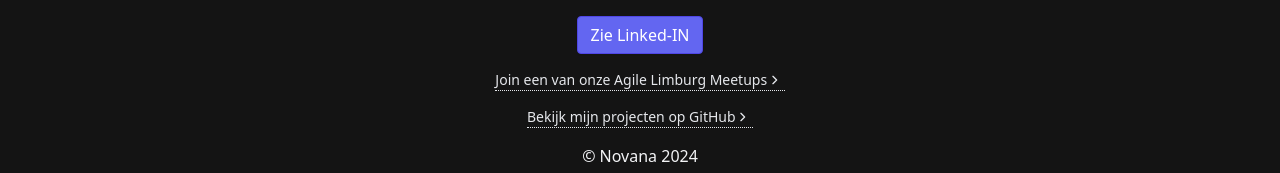
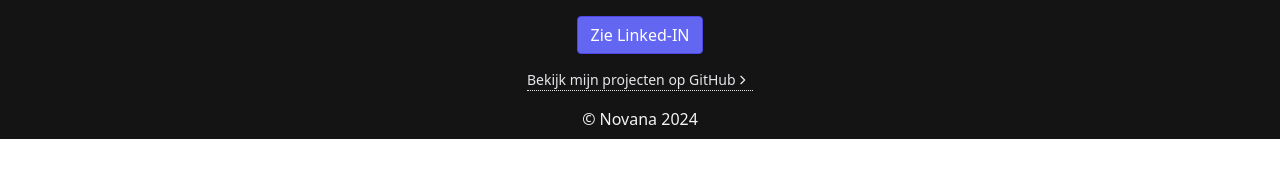
Before and after one commit to nicknijenhuis/novana, a Next.js app: page / in a window 1280 px wide. Shown: the part 2207-2380 px from the top of the page. After the commit the page ends 2346 px from the top, so only its background shows below. Built offline with nearby package versions, Linux system fonts and the light colour scheme.

Commit message:
feat: remove agile limburg

```diff
--- a/src/app/page.tsx
+++ b/src/app/page.tsx
@@ -116,15 +116,6 @@ export default function HomePage() {
           </ButtonLink>
 
           <p className='mt-4 text-sm text-gray-200'>
-            <ArrowLink
-              href='https://www.meetup.com/nl-NL/agile-limburg/'
-              target='_blank'
-            >
-              Join een van onze Agile Limburg Meetups
-            </ArrowLink>
-          </p>
-
-          <p className='mt-4 text-sm text-gray-200'>
             <ArrowLink href='https://github.com/nicknijenhuis/' target='_blank'>
               Bekijk mijn projecten op GitHub
             </ArrowLink>
```
